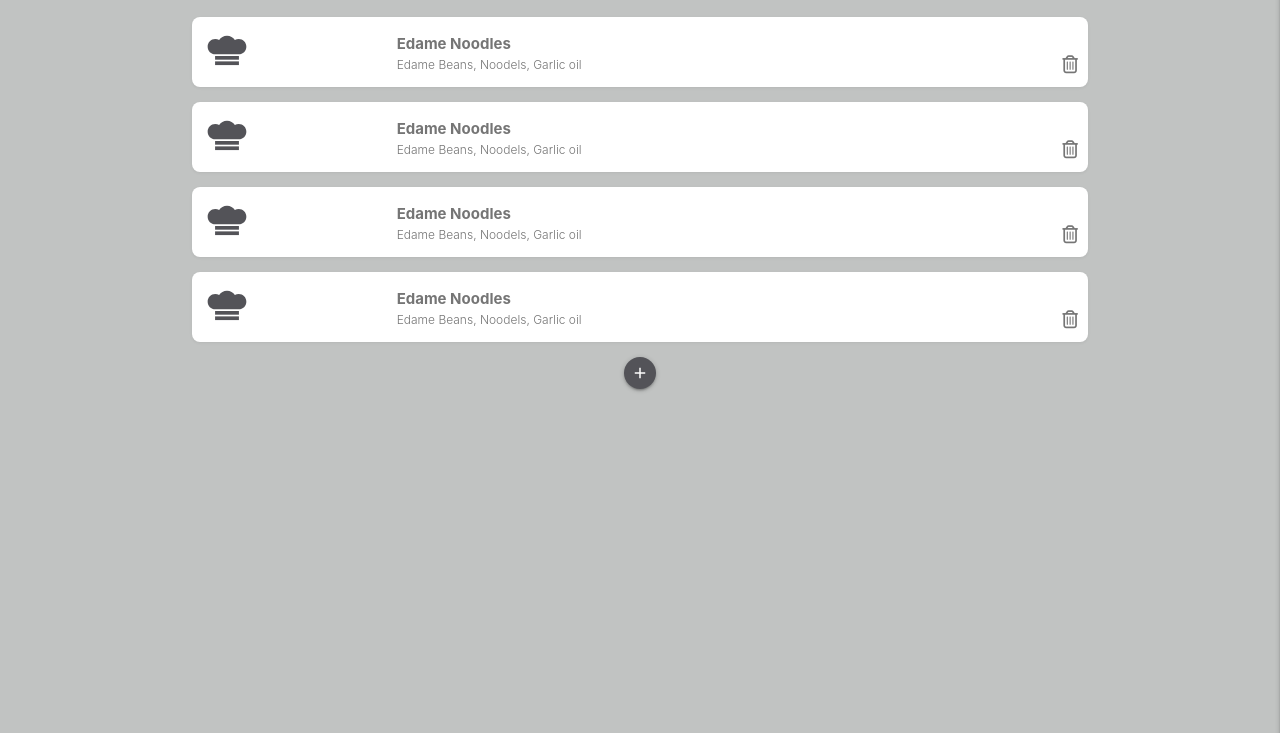
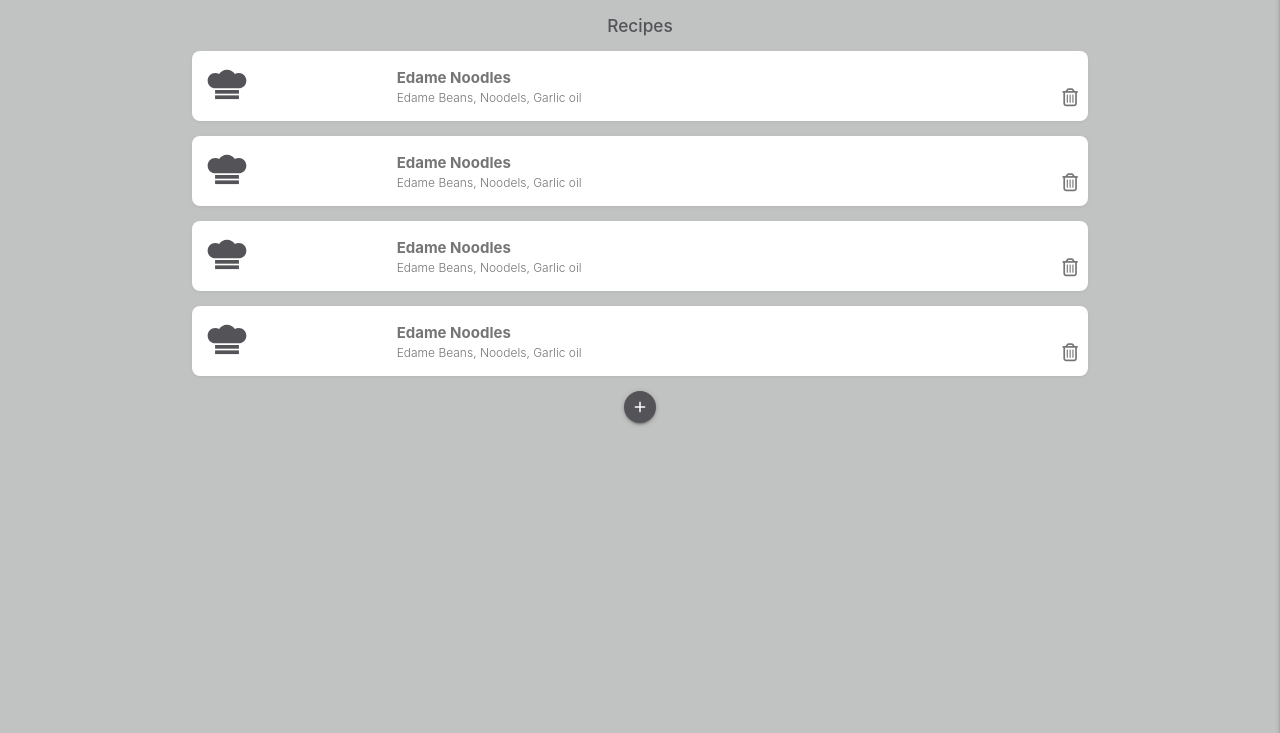
Before and after one commit to tomikarikj/foodini, a website: page index.html in a window 1280 px wide. Shown: the part 67-800 px from the top of the page. Drawn offline with Linux system fonts and the light colour scheme.

Commit message:
Added a heading and some styling for it

```diff
--- a/css/styles.css
+++ b/css/styles.css
@@ -123,6 +123,12 @@
   font-size: 0.8em;
 }
 
+.recipes-heading {
+  font-weight: 500;
+  color: var(--dark-grey-1);
+  margin-bottom: 1rem;
+}
+
 .form-input:focus {
   border-bottom: 1px solid var(--dark-grey-1) !important;
   box-shadow: 0 1px 0 0 var(--dark-grey-1) !important;
--- a/index.html
+++ b/index.html
@@ -65,6 +65,7 @@
 
     <!-- Recipes -->
     <div class="recipes container grey-text text-darken-1">
+      <h6 class="center recipes-heading">Recipes</h6>
       <div class="card-panel recipe white row">
         <img src="/img/cook.svg" alt="recipe thumb" />
         <div class="recipe-details">
```
